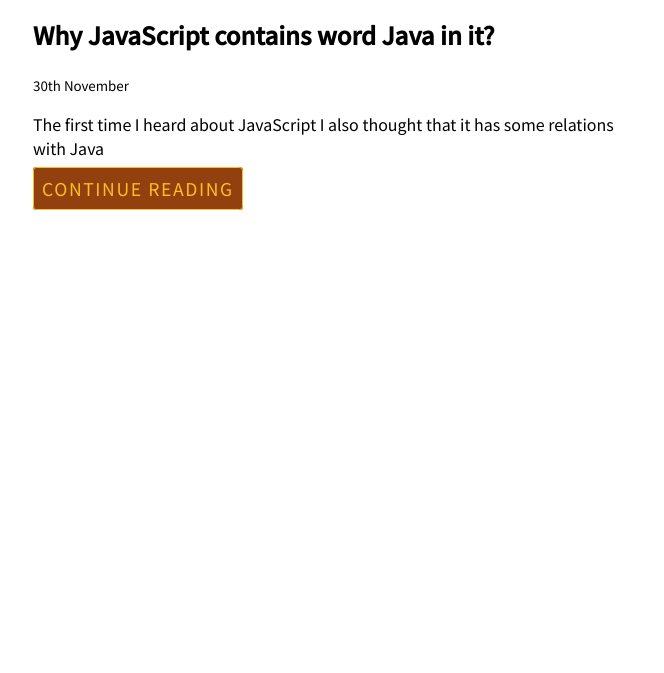
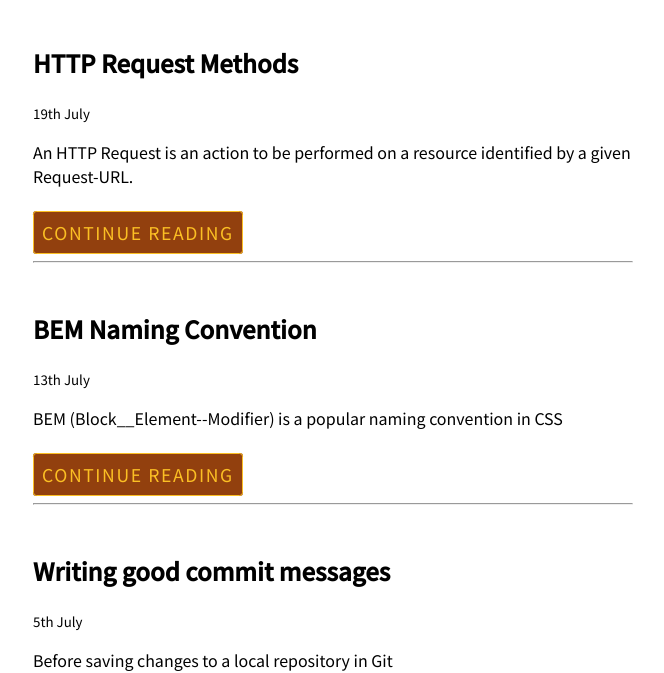
Before and after one commit to ImrozNezami/Portfolio, a plain HTML site: page blogs.html in a window 1280 px wide. Shown: the part 284-957 px from the top of the page, without its empty margins (307-971 px from the left). Before the commit the page ends 800 px from the top, so only its background shows below. Drawn offline with Linux system fonts and the light colour scheme.

Commit message:
feat-blog page updated

```diff
--- a/blogs.html
+++ b/blogs.html
@@ -1,30 +1,32 @@
 <!DOCTYPE html>
 <html lang="en">
+
 <head>
     <meta charset="UTF-8">
     <meta name="viewport" content="width=device-width, initial-scale=1.0">
     <title>Blogs | Imroz Nezami</title>
     <link href="styles.css" rel="stylesheet">
 </head>
+
 <body>
     <nav class="nav">
-        <div class="logo"><a href="index.html">the developer</a></div>
+        <div class="logo"><a href="index.html" target="_blank">the developer</a></div>
         <div>
             <ul>
                 <li>
-                    <a href="index.html" >
+                    <a href="index.html" target="_blank">
                         HOME
                     </a>
 
                 </li>
                 <li>
-                    <a   href="projects.html">
+                    <a href="projects.html" target="_blank">
                         PROJECTS
                     </a>
 
                 </li>
                 <li>
-                    <a class="active" href="blogs.html">
+                    <a class="active" href="blogs.html" target="_blank">
                         BLOGS
                     </a>
 
@@ -35,9 +37,28 @@
     <header class="header">
         <h1>My Blogs</h1>
     </header>
+    <h2>HTTP Request Methods</h2>
+    <small>19th July</small>
+    <p class="b">An HTTP Request is an action to be performed on a resource identified by a given Request-URL.</p>
+    <a href="https://imroz.hashnode.dev/http-request-methods" class="primary-link" target="_blank">Continue reading</a>
+    <hr class="h">
+    <h2>BEM Naming Convention</h2>
+    <small>13th July</small>
+    <p class="b">BEM (Block__Element--Modifier) is a popular naming convention in CSS</p>
+    <a href="https://imroz.hashnode.dev/bem-naming-convention" class="primary-link" target="_blank">Continue reading</a>
+    <hr class="h">
+    <h2>Writing good commit messages</h2>
+    <small>5th July</small>
+    <p class="b">Before saving changes to a local repository in Git</p>
+    <a href="https://imroz.hashnode.dev/writing-good-commit-messages" class="primary-link" target="_blank">Continue Reading</a>
+    <hr class="h">
     <h2>Why JavaScript contains word Java in it?</h2>
     <small>30th November</small>
-    <p>The first time I heard about JavaScript I also thought that it has some relations with Java</p>
-    <a href="https://imroz.hashnode.dev/" class="link primary-link">Continue Reading</a>
+    <p class="b">The first time I heard about JavaScript I also thought that it has some relations with Java</p>
+    <a href="https://imroz.hashnode.dev/why-does-javascript-contain-word-java" class="link primary-link" target="_blank">Continue
+        Reading</a>
+
+
 </body>
+
 </html>
--- a/styles.css
+++ b/styles.css
@@ -122,3 +122,13 @@
 .text-m {
     font-size: 1.2rem;
 }
+
+h2{
+    margin-top:3rem;
+  }
+  .b{
+    margin-bottom:2rem;
+  }
+  .h{
+    margin-top:1rem;
+  }
```
Also changed, not shown: index.html (+1 -1 lines).
